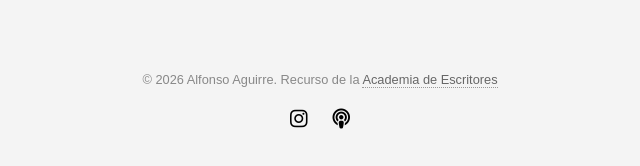
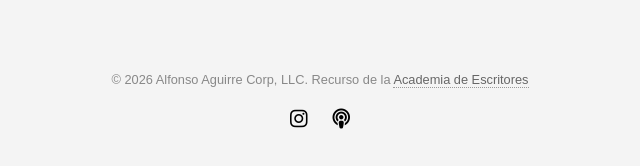
Before and after one commit to alfonsoaguirrecorp/generador-nyt, a website: page generador-nyt/public/index.html in a window 1280 px wide. Shown: the part 631-797 px from the top of the page, 320-960 px from the left. Drawn offline with Linux system fonts and the light colour scheme.

Commit message:
Update footer copyright notice

```diff
--- a/generador-nyt/public/index.html
+++ b/generador-nyt/public/index.html
@@ -186,7 +186,7 @@
     </div>
 
     <div class="footer">
-        &copy; 2026 Alfonso Aguirre. Recurso de la
+        &copy; 2026 Alfonso Aguirre Corp, LLC. Recurso de la
         <a href="https://www.alfonsoaguirre.com/academia" target="_blank" class="footer-link">Academia de Escritores</a>
 
         <div class="social-icons">
```
